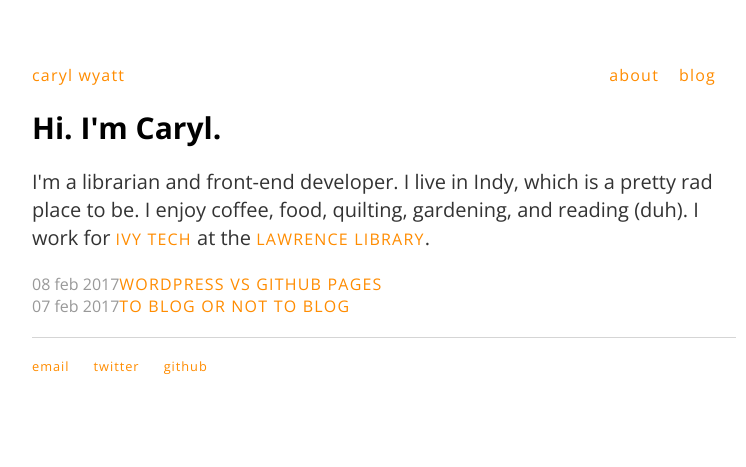
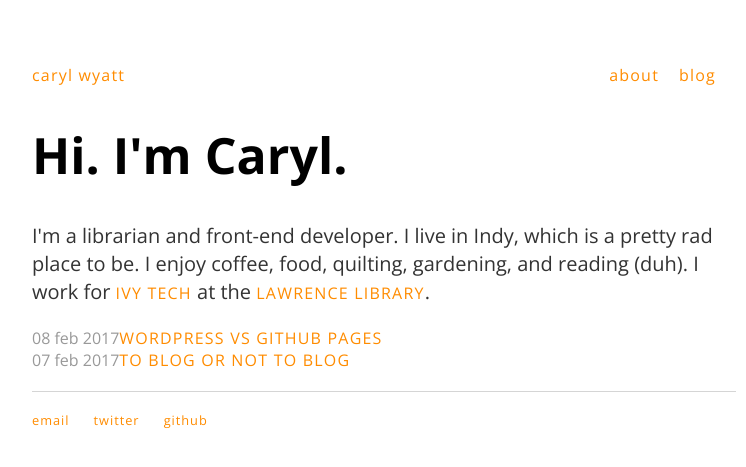
Before and after one commit to carylwyatt/carylwyatt.github.io, a Jekyll site: the page built from index.html, in a window 1280 px wide. Shown: the top 467 px of the page, without its empty margins (256-1002 px from the left). Built offline with Jekyll 4.4.1, drawn with Linux system fonts in a browser that asks for light colours.

Commit message:
Update style.css

```diff
--- a/css/style.css
+++ b/css/style.css
@@ -77,6 +77,10 @@ ul.five-posts li {
     font-size: .8em;
 }
 
+.blurb h1 {
+    font-size:2.5em;
+}
+
 ul.posts {
     margin: 20px auto 40px;
     font-size: 1em;
```
